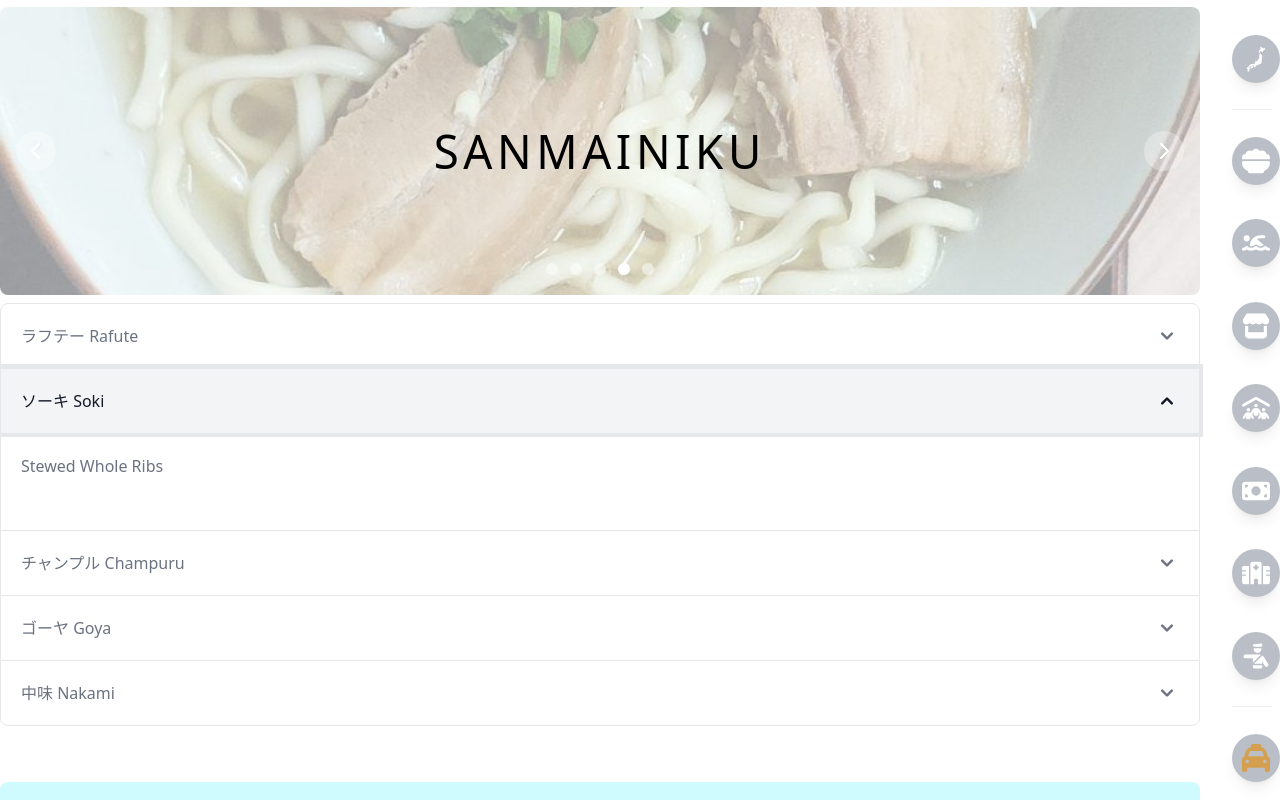
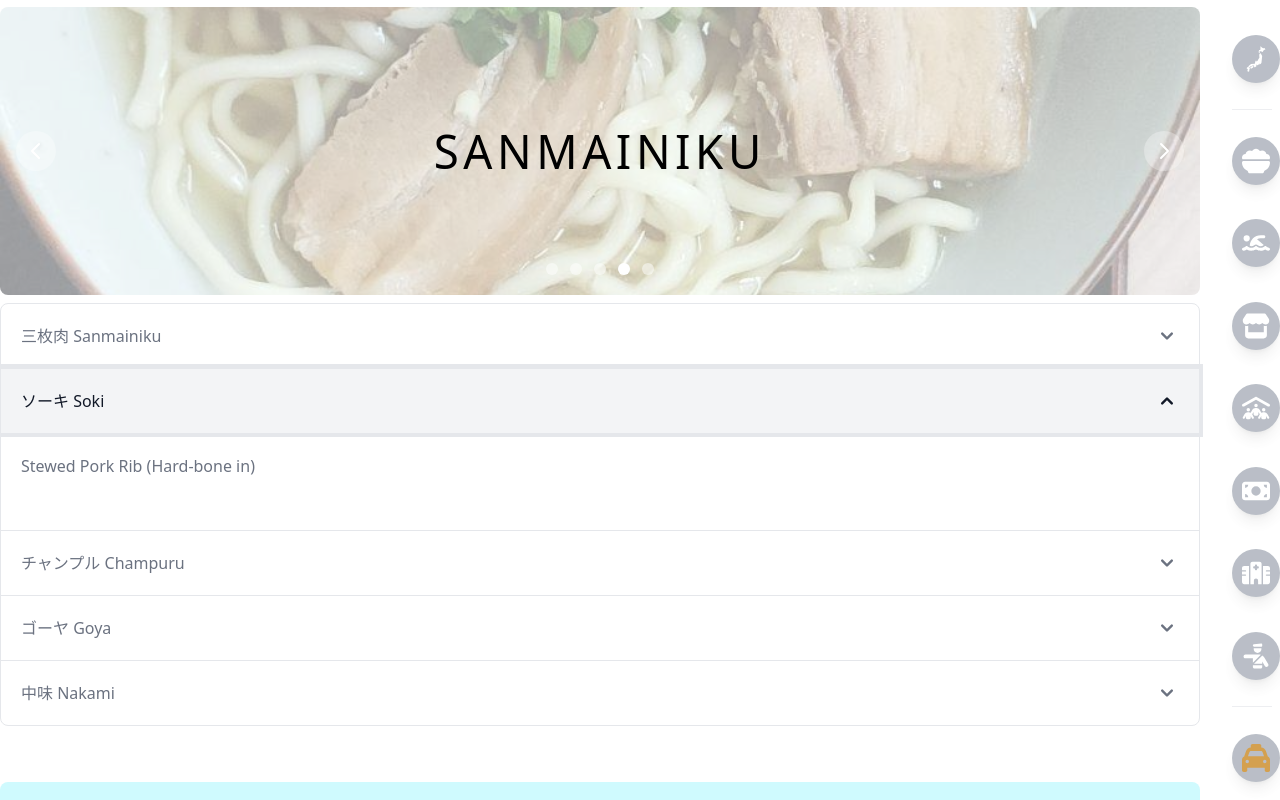
Before and after one commit to Deltafive-Piya/vite, a React (Vite) app: page / in a window 1280 px wide. Both pictures are taken after a click on the button "ソーキ Soki". Shown: the part 1873-2673 px from the top of the page. Built offline with nearby package versions, Linux system fonts and the light colour scheme.

Commit message:
update japanese

```diff
--- a/src/App.jsx
+++ b/src/App.jsx
@@ -139,7 +139,7 @@ const App = () => {
         />
         <div className="absolute inset-0 flex flex-col justify-center items-center">
           <h2 className="text-4xl font-noto text-black rounded-2xl shadow-primary bg-white bg-opacity-40">
-            レラックス
+          リラックス
           </h2>
           <h3 className="text-3xl font-lynda text-black rounded-2xl shadow-primary mt-8">
             Relax
@@ -167,10 +167,10 @@ const App = () => {
         />
         <div className="absolute inset-0 flex flex-col justify-center items-center">
           <h2 className="text-4xl font-noto text-black rounded-2xl shadow-primary bg-white bg-opacity-40">
-            アチニーヤータンキーマンキー
+          両替
           </h2>
           <h3 className="text-3xl font-lynda text-black rounded-2xl shadow-primary mt-8">
-            Banking
+          Money Exchange (Ryou-gaeh)
           </h3>
           <a href="https://bstoddardphoto.smugmug.com">
             <img
--- a/src/components/accordians/FoodAccordian.jsx
+++ b/src/components/accordians/FoodAccordian.jsx
@@ -7,7 +7,7 @@ export function FoodAccordian() {
     return (
         <Accordion collapseAll>
             <Accordion.Panel>
-                <Accordion.Title>ラフテー Rafute</Accordion.Title>
+                <Accordion.Title>三枚肉 Sanmainiku</Accordion.Title>
                 <Accordion.Content>
                     <p className="mb-8 text-gray-500 dark:text-gray-400">
                         Braised Pork Belly
@@ -18,7 +18,7 @@ export function FoodAccordian() {
                 <Accordion.Title>ソーキ Soki</Accordion.Title>
                 <Accordion.Content>
                     <p className="mb-8 text-gray-500 dark:text-gray-400">
-                        Stewed Whole Ribs
+                    Stewed Pork Rib (Hard-bone in)
                     </p>
                 </Accordion.Content>
             </Accordion.Panel>
@@ -42,7 +42,7 @@ export function FoodAccordian() {
                 <Accordion.Title>中味 Nakami</Accordion.Title>
                 <Accordion.Content>
                     <p className="mb-1 text-gray-500 dark:text-gray-400">
-                        Boar Innards
+                        Pork Innards
                     </p>
                 </Accordion.Content>
             </Accordion.Panel>
--- a/src/components/banners/TravelBanner.jsx
+++ b/src/components/banners/TravelBanner.jsx
@@ -11,7 +11,7 @@ const TravelBanner = () => {
                 <img className='opacity-70 w-full h-full object-cover rounded-lg' src={Hello_0} alt="Shuri Castle" />
                 <div className="absolute inset-0 flex flex-col justify-center items-center">
                     <div className='rounded-2xl shadow-primary bg-primary bg-gradient-to-b from-transparent to-white opacity-80'>
-                        <h2 className="text-4xl font-lynda flex justify-center mb-2 mt-"> はいさい おげさん</h2>
+                        <h2 className="text-4xl font-lynda flex justify-center mb-2 mt-"> はいさい</h2>
                         <h3 className="text-3xl font-lynda flex justify-center mb-1"> Okinawa Welcomes You</h3>
                     </div>
                     <a href="https://bstoddardphoto.smugmug.com">
```
